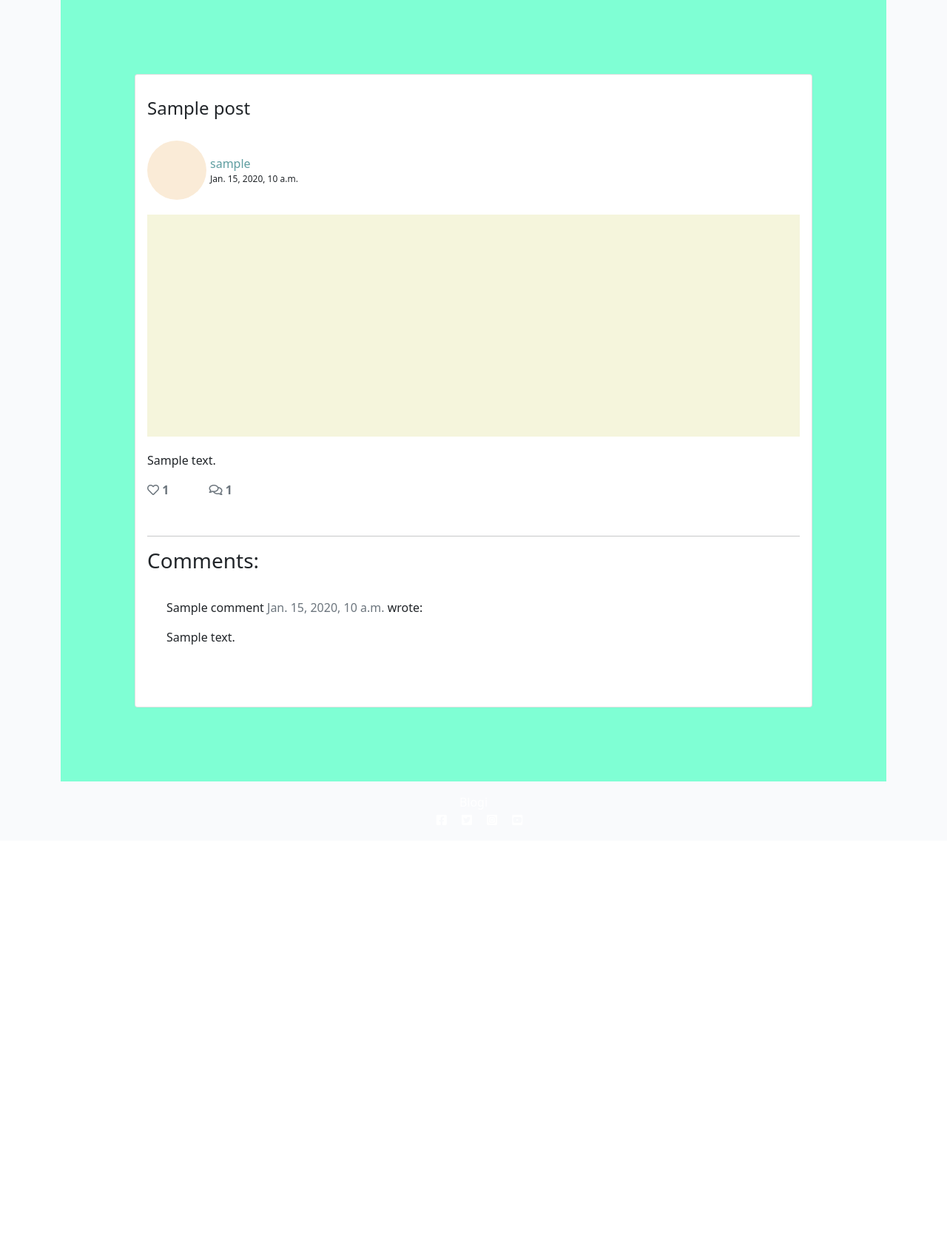
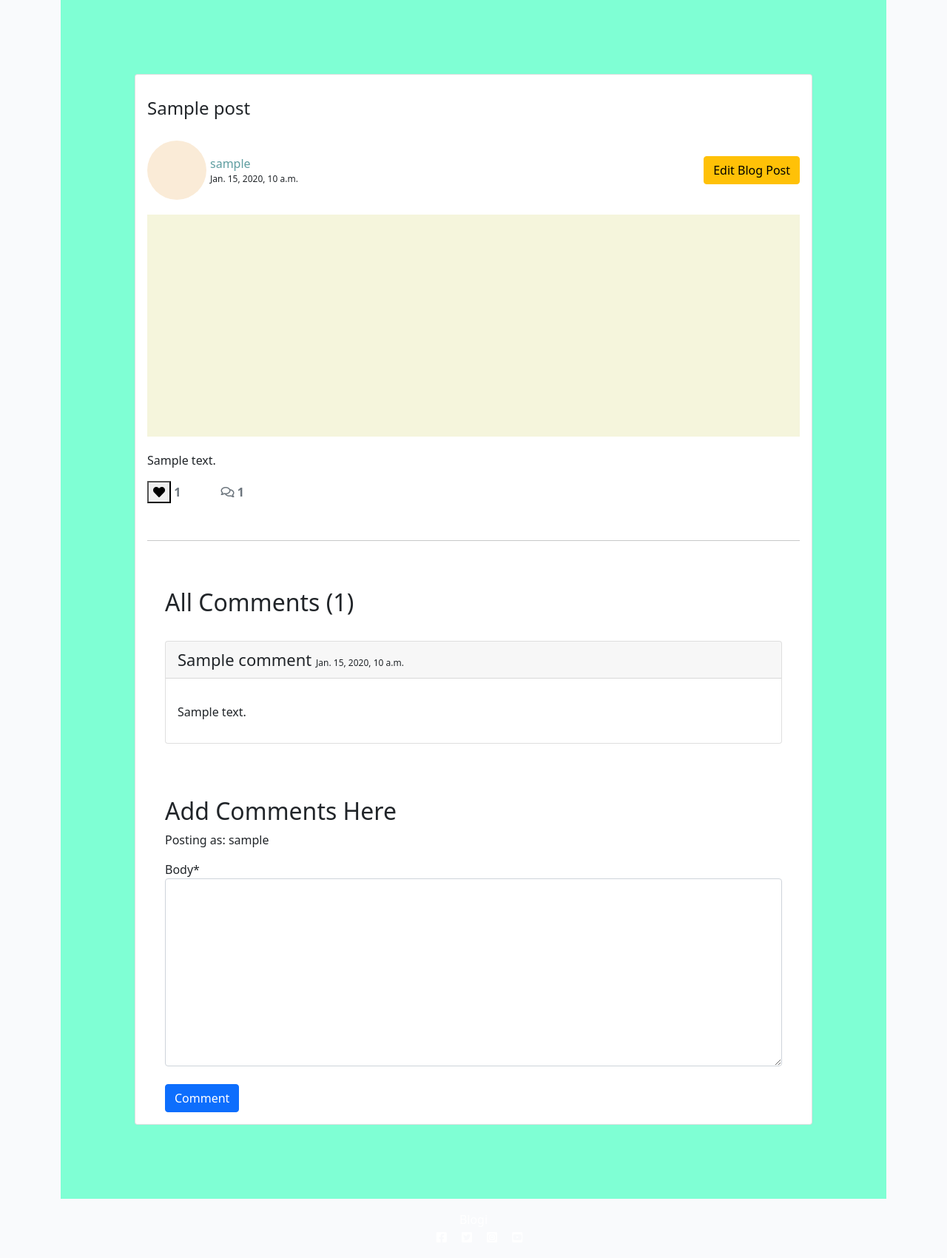
Before and after one commit to chikadim/blogi, a Django app: a page that uses templates/base.html in a window 1280 px wide. Shown: the part 60-1760 px from the top of the page at 74% size. Before the commit the page ends 1116 px from the top, so only its background shows below. Run offline with Django 3.2, Linux system fonts and the light colour scheme; a user stored in the database is signed in; tables that the repository leaves empty hold one stand-in row (values such as "Sample post"); one stand-in notice (Sample message) is shown; some libraries are stand-ins or nearby versions.

Commit message:
Deployment commit

```diff
--- /dev/null
+++ b/home/forms.py
@@ -0,0 +1,8 @@
+from .models import Comment
+from django import forms
+
+
+class CommentForm(forms.ModelForm):
+    class Meta:
+        model = Comment
+        fields = ('body',)
--- a/home/urls.py
+++ b/home/urls.py
@@ -4,4 +4,5 @@ from django.urls import path
 urlpatterns = [
     path('', views.PostList.as_view(), name='home'),
     path('<slug:slug>/', views.PostDetails.as_view(), name='post_details'),
+    path('like/<slug:slug>', views.PostLike.as_view(), name='post_like'),
 ]
--- a/home/views.py
+++ b/home/views.py
@@ -1,6 +1,9 @@
-from django.shortcuts import render, get_object_or_404
-from django.views import generic,View
+from django.shortcuts import render, get_object_or_404, reverse
+from django.views import generic, View
+from django.http import HttpResponseRedirect
 from .models import Post
+from .forms import CommentForm
+from django.contrib import messages
 
 
 class PostList(generic.ListView):
@@ -25,6 +28,59 @@ class PostDetails(View):
             {
                 "post": post,
                 "comments": comments,
-                "liked": liked
+                "commented": False,
+                "liked": liked,
+                "comment_form": CommentForm()
             },
         )
+
+    def post(self, request, slug, *args, **kwargs):
+        queryset = Post.objects.filter(status=1)
+        post = get_object_or_404(queryset, slug=slug)
+        comments = post.comments.filter(approved=True).order_by('created_on')
+        liked = False
+        if post.likes.filter(id=self.request.user.id).exists():
+            liked = True
+
+        comment_form = CommentForm(data=request.POST)
+
+        if comment_form.is_valid():
+            comment_form.instance.email = request.user.email
+            comment_form.instance.name = request.user.username
+            comment = comment_form.save(commit=False)
+            comment.post = post
+            comment.save()
+        else:
+            comment_form = CommentForm()
+
+        return render(
+            request,
+            "postdetails.html",
+            {
+                "post": post,
+                "comments": comments,
+                "commnted": True,
+                "liked": liked,
+                "comment_form": CommentForm()
+            },
+        )
+
+
+class PostLike(View):
+
+    def post(self, request, slug):
+        post = get_object_or_404(Post, slug=slug)
+
+        if post.likes.filter(id=request.user.id).exists():
+            post.likes.remove(request.user)
+        else:
+            post.likes.add(request.user)
+
+        return HttpResponseRedirect(reverse('post_details', args=[slug]))
+
+
+class PostList(generic.ListView):
+    model = Post
+    queryset = Post.objects.filter(status=1).order_by('-created_on')
+    template_name = 'index.html'
+    paginate_by = 6
--- a/requirements.txt
+++ b/requirements.txt
@@ -4,6 +4,7 @@ dj-database-url==0.5.0
 dj3-cloudinary-storage==0.0.6
 Django==3.2.22
 django-allauth==0.57.0
+django-crispy-forms==1.14.0
 django-summernote==0.8.20.0
 gunicorn==21.2.0
 oauthlib==3.2.2
--- a/static/css/style.css
+++ b/static/css/style.css
@@ -93,3 +93,7 @@ body {
     background-color: #23BBBB;
     color: #fff;
 }
+
+.form-style {
+    margin-top: 1.3em;
+}
--- a/static/js/script.js
+++ /dev/null
@@ -1 +0,0 @@
-document.getElementById('test').style.color = "green";
--- a/templates/base.html
+++ b/templates/base.html
@@ -79,6 +79,18 @@
       </div>
     </nav>
 
+    <div class="container">
+        <div class="row">
+            <div class="col-md-8 offset-md-2">
+                {% for message in messages %}
+                <div class="alert {{ message.tags }} alert-dismissible fade show" id="msg" role="alert">{{ message | safe }}
+                <button type="button" class="btn-close" data-bs-dismiss="alert" aria-label="close"></button>
+                </div>
+                {% endfor %}
+            </div>
+        </div>
+    </div>
+
     <main class="flex-shrink-0 main-bg">
       {% block content %}
       <!-- Content Goes here -->
@@ -96,6 +108,18 @@
       </p>
     </footer>
 
+    <script>
+        setTimeout(function () {
+                let messages = document.getElementById("msg");
+                let alert = new bootstrap.Alert(messages);
+
+                alert.close();
+
+            }, 3000);
+
+            setTimeout();
+    </script>
+
     {% block js %}
     <script src="{% static '/js/script.js' %}"></script>
     {% endblock %}
--- a/templates/postdetails.html
+++ b/templates/postdetails.html
@@ -1,4 +1,6 @@
 {% extends 'base.html' %} {% block content %}
+
+{% load crispy_forms_tags %}
 
 <div class="container">
   <div class="row">
@@ -15,10 +17,17 @@
                     <img src=" {{ post.featured_image.url }}" width="100%" />
                     {% endif %}
                 </div>
-              <div class="name-and-time">
+                <div class="name-and-time me-auto">
                     <p class="user-name">{{ post.author }}</p>
                     <p class="date-and-time">{{ post.created_on }}</p>
                 </div>
+
+                {% if user.is_authenticated %}
+                {% if user.id == post.author.id %}
+                <small><a href="/edit_blog_post/{{post.slug}}/" class="edit btn btn-warning">Edit Blog Post</a></small>
+                {% endif %}
+                {% endif %}
+
             </div>
             <div class="post-image-container align-items-center overflow-hidden">
               {% if "placeholder" in post.featured_image.url %} <img class="img-fluid" alt="Posted image"
@@ -35,7 +44,29 @@
             <p class="card-text">{{ post.content | safe }}</p>
 
             <div class="likes-comments">
-              <span><strong class="text-secondary"><i class="far fa-heart"></i> {{ post.number_of_likes }}</strong></span>
+                <strong>
+                    {% if user.is_authenticated %}
+                        <form class="d-inline" action="{% url 'post_like' post.slug %}" method="POST">
+                            {% csrf_token %}
+                            {% if liked %}
+
+                            <button type="submit" name="blogpost_id" value="{{post.slug}}" class="btn-like"><i class="fas fa-heart"></i></button>
+
+                            {% else %}
+
+                            <button type="submit" name="blogpost_id" value="{{post.slug}}" class="btn-like"><i class="far fa-heart"></i></button>
+
+                            {% endif %}
+                        </form>
+                        {% else %}
+
+                            <span class="btn-like"><i class="far fa-heart"></i></span>
+
+                    {% endif %}
+
+                    <span class="text-secondary">{{ post.number_of_likes }}</span>
+
+                </strong>
 
               {% with comments.count as total_comments %}
               <span><strong class="text-secondary"><i class="far fa-comments icons"></i> {{ total_comments }}</strong></span>
@@ -44,22 +75,54 @@
 
             <hr />
 
-            <div class="col-md-8 mb-4 mt-3">
-              <h3>Comments:</h3>
+            {% if commented %}
+            <div class="alert alert-success" role="alert">
+                Your comment is awaiting approval
+            </div>
+
+            {% else %}
+
+            {% if user.is_authenticated %}
+            <div class="container">
+                    <br>
+                    <br>
+                    <h2>All Comments ({{comments.count}})</h2>
+                    <br>
+                    {% for comment in comments %}
+                    <div class="card">
+                        <div class="card-header">
+                            <span style="font-size: 22px;">{{comment.name}} </span> <span
+                                style="font-size: 12px;">{{comment.created_on}}</span>
+                        </div>
                         <div class="card-body">
-                {% for comment in comments %}
-                <div class="comments" style="padding: 10px">
-                  <p class="font-weight-bold">
-                    {{ comment.name }}
-                    <span class="text-muted font-weight-normal">
-                      {{ comment.created_on }}
-                    </span>
-                    wrote:
-                  </p>
-                  {{ comment.body | linebreaks }}
+                            <h6 class="card-text">{{ comment.body | linebreaks }}</h6>
                         </div>
+                    </div>
+                    <br>
+
                     {% endfor %}
+
+                    <br>
+                    <br>
+
+                    <h2>Add Comments Here</h2>
+                    <p>Posting as: {{ user.username }}</p>
+                    <form method="post">
+                        {% csrf_token %}
+                        {{ comment_form | crispy }}
+                        <br>
+                        <button type="submit" class="btn btn-primary">Comment</button>
+
+                    </form>
+                    {% else %}
+                    <div class="container">
+                        <h4><a href="/login/">Login</a> to post comments.</h4>
                     </div>
+                    {% endif %}
+                    {% endif %}
+
+            </div>
+
             </div>
           </div>
         </div>
```
Also changed, not shown: blogi/settings.py (+15 -1 lines). Lines whose indentation alone changed are shown as unchanged.
